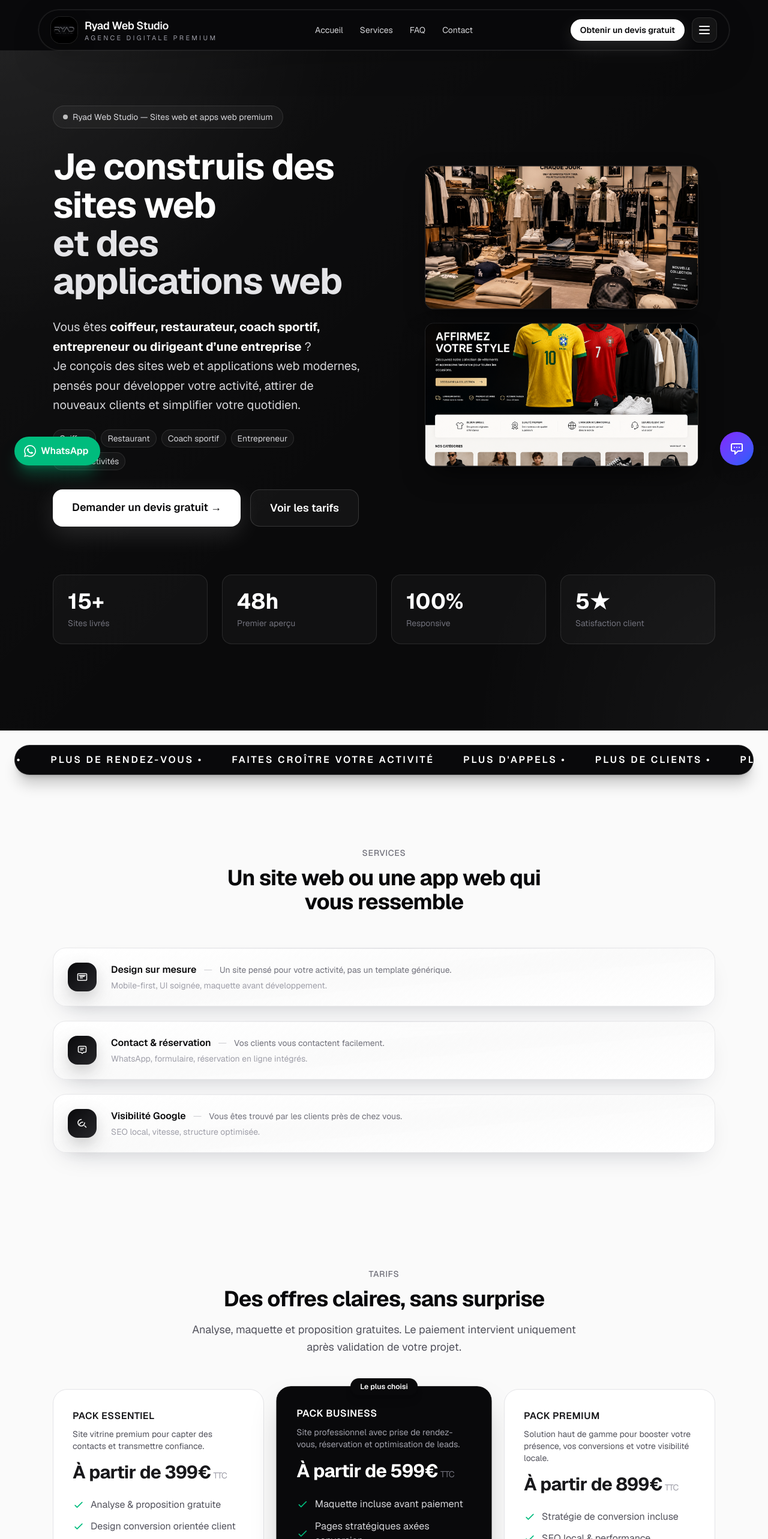
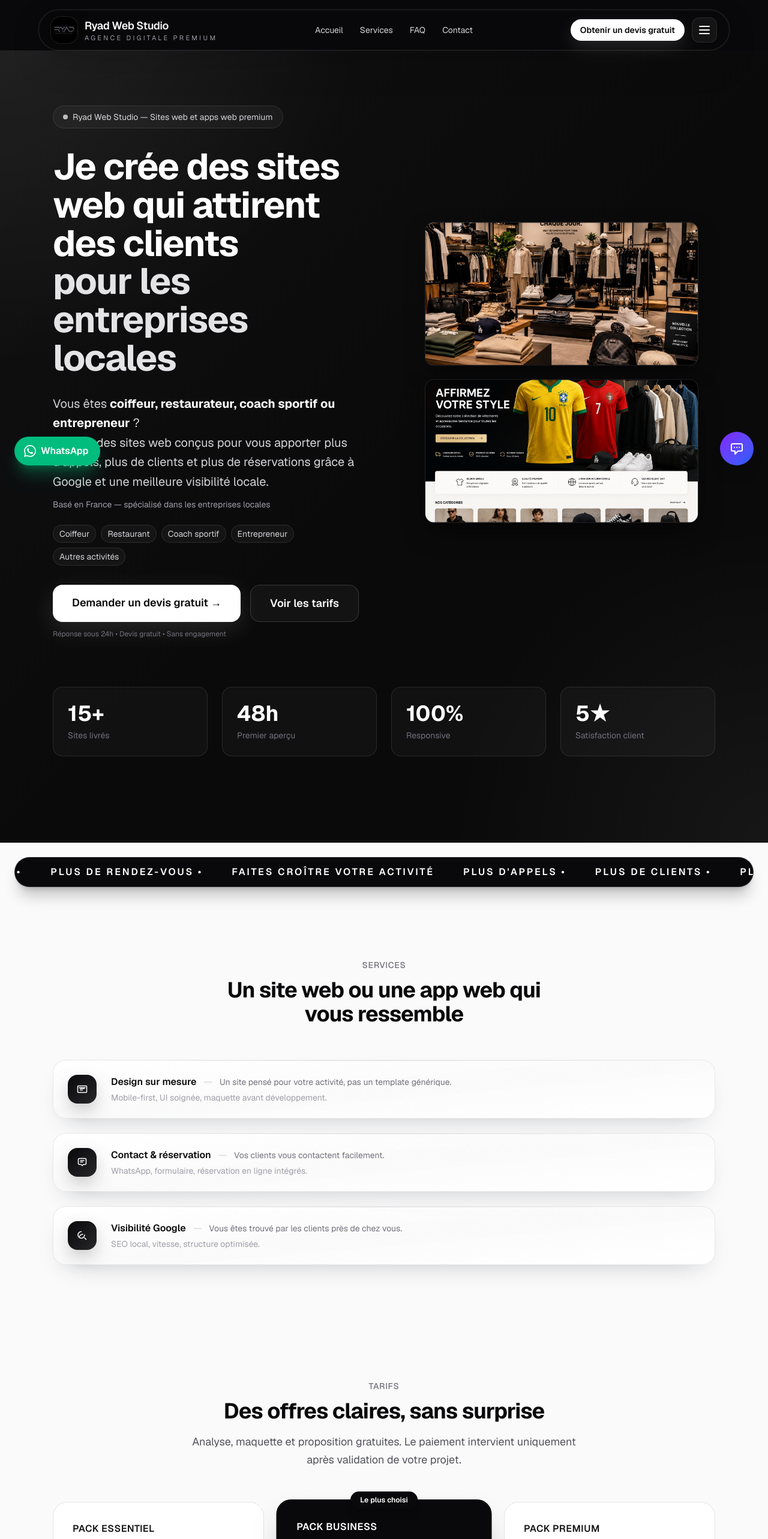
Before and after one commit to Ryad-Cyber/site-web, a Next.js app: page / in a window 1280 px wide. Shown: the top 2566 px of the page at 60% size. Built offline with nearby package versions, Linux system fonts and the light colour scheme.

Commit message:
update site

```diff
--- a/app/layout.tsx
+++ b/app/layout.tsx
@@ -71,15 +71,18 @@ export default function RootLayout({
   "priceRange": "€€",
   "address": {
     "@type": "PostalAddress",
-      "streetAddress": "",
-      "addressLocality": "Paris",
-      "postalCode": "75000",
+    "addressLocality": "Orléans",
+    "postalCode": "45000",
     "addressCountry": "FR"
   },
   "geo": {
     "@type": "GeoCoordinates",
-      "latitude": 48.8566,
-      "longitude": 2.3522
+    "latitude": 47.9029,
+    "longitude": 1.9093
+  },
+  "areaServed": {
+    "@type": "City",
+    "name": "Orléans"
   },
   "openingHoursSpecification": {
     "@type": "OpeningHoursSpecification",
@@ -98,7 +101,6 @@ export default function RootLayout({
     "https://wa.me/33749635085"
   ]
 };
-
   return (
     <html
       lang="fr"
--- a/app/page.tsx
+++ b/app/page.tsx
@@ -16,8 +16,8 @@ const TARIFS_PLANS = [
   {
     name: "Pack Essentiel",
     price: "À partir de 399€",
-    desc: "Site vitrine premium pour capter des contacts et transmettre confiance.",
-    features: ["Analyse & proposition gratuite", "Design conversion orientée client", "Formulaire de contact + WhatsApp", "Responsive mobile"],
+    desc: "Site pour obtenir des clients et être trouvé sur Google",
+    features: ["Être visible sur Google", "Recevoir des demandes de clients", "Site rapide et mobile",],
     popular: false,
     cardClass:
       "relative flex flex-col p-6 sm:p-8 rounded-2xl sm:rounded-3xl border transition-all duration-300 bg-white border-zinc-200 hover:shadow-xl hover:shadow-zinc-200/50 hover:border-zinc-300",
@@ -30,8 +30,8 @@ const TARIFS_PLANS = [
   {
     name: "Pack Business",
     price: "À partir de 599€",
-    desc: "Site professionnel avec prise de rendez-vous, réservation et optimisation de leads.",
-    features: ["Maquette incluse avant paiement", "Pages stratégiques axées conversion", "Intégration réservations / WhatsApp", "Référencement local amélioré"],
+    desc: "Site optimisé pour générer des appels, réservations et clients",
+    features: ["Générer des appels clients", "Réservations en ligne", "Plus de visibilité locale",],
     popular: true,
     cardClass:
       "relative flex flex-col p-6 sm:p-8 rounded-2xl sm:rounded-3xl border transition-all duration-300 bg-zinc-950 text-white border-zinc-950 shadow-2xl shadow-zinc-950/25 scale-[1.02]",
@@ -44,8 +44,8 @@ const TARIFS_PLANS = [
   {
     name: "Pack Premium",
     price: "À partir de 899€",
-    desc: "Solution haut de gamme pour booster votre présence, vos conversions et votre visibilité locale.",
-    features: ["Stratégie de conversion incluse", "SEO local & performance", "Intégrations avancées", "Support prioritaire"],
+    desc: "Solution complète pour augmenter votre visibilité et vos clients",
+    features: ["Plus de clients chaque mois", "Meilleure conversion visiteurs", "Positionnement Google local"],
     popular: false,
     cardClass:
       "relative flex flex-col p-6 sm:p-8 rounded-2xl sm:rounded-3xl border transition-all duration-300 bg-white border-zinc-200 hover:shadow-xl hover:shadow-zinc-200/50 hover:border-zinc-300",
@@ -433,16 +433,19 @@ export default function Home() {
                 </div>
 
                 <h1 className="text-2xl sm:text-3xl md:text-5xl lg:text-[3.8rem] font-bold leading-[1.15] sm:leading-[1.05] tracking-tight">
-                  Je construis des sites web
+  Je crée des sites web qui attirent des clients
   <br />
   <span className="text-zinc-200">
-                    et des applications web
+    pour les entreprises locales
   </span>
 </h1>
 
                 <p className="mt-4 sm:mt-5 lg:mt-7 text-sm sm:text-base md:text-xl text-zinc-300 max-w-xl leading-relaxed">
-  Vous êtes <strong className="text-white">coiffeur, restaurateur, coach sportif, entrepreneur ou dirigeant d’une entreprise</strong> ?<br />
-  Je conçois des sites web et applications web modernes, pensés pour développer votre activité, attirer de nouveaux clients et simplifier votre quotidien.
+  Vous êtes <strong className="text-white">coiffeur, restaurateur, coach sportif ou entrepreneur</strong> ?<br />
+  Je crée des sites web conçus pour vous apporter plus d’appels, plus de clients et plus de réservations grâce à Google et une meilleure visibilité locale.
+</p>
+<p className="mt-3 text-sm text-zinc-400">
+  Basé en France — spécialisé dans les entreprises locales
 </p>
 
                 <div className="mt-4 sm:mt-5 lg:mt-6 flex flex-wrap gap-1.5 sm:gap-2">
@@ -457,6 +460,8 @@ export default function Home() {
                 </div>
 
                 <div className="mt-6 lg:mt-8 flex flex-col sm:flex-row gap-2.5 sm:gap-4">
+  <div className="flex flex-col gap-3">
+    <div className="flex flex-col sm:flex-row gap-2.5 sm:gap-4">
       <a
         href="#contact"
         className="group px-5 py-3 lg:px-8 lg:py-4 rounded-xl lg:rounded-2xl bg-white text-zinc-950 font-semibold hover:scale-[1.01] transition-all shadow-[0_12px_40px_rgba(255,255,255,0.12)] text-center text-sm sm:text-base lg:text-lg"
@@ -464,12 +469,19 @@ export default function Home() {
         Demander un devis gratuit
         <span className="inline-block ml-1 group-hover:translate-x-1 transition-transform">→</span>
       </a>
+
       <a
         href="#tarifs"
         className="px-5 py-3 lg:px-8 lg:py-4 rounded-xl lg:rounded-2xl border border-white/15 bg-white/[0.04] text-white font-semibold hover:bg-white/[0.08] hover:border-white/25 transition-all text-center text-sm sm:text-base lg:text-lg"
       >
         Voir les tarifs
       </a>
+    </div>
+
+    <p className="text-xs text-zinc-500 text-center sm:text-left">
+      Réponse sous 24h • Devis gratuit • Sans engagement
+    </p>
+  </div>
 </div>
               </ScrollReveal>
 
```
Lines whose indentation alone changed are shown as unchanged.
